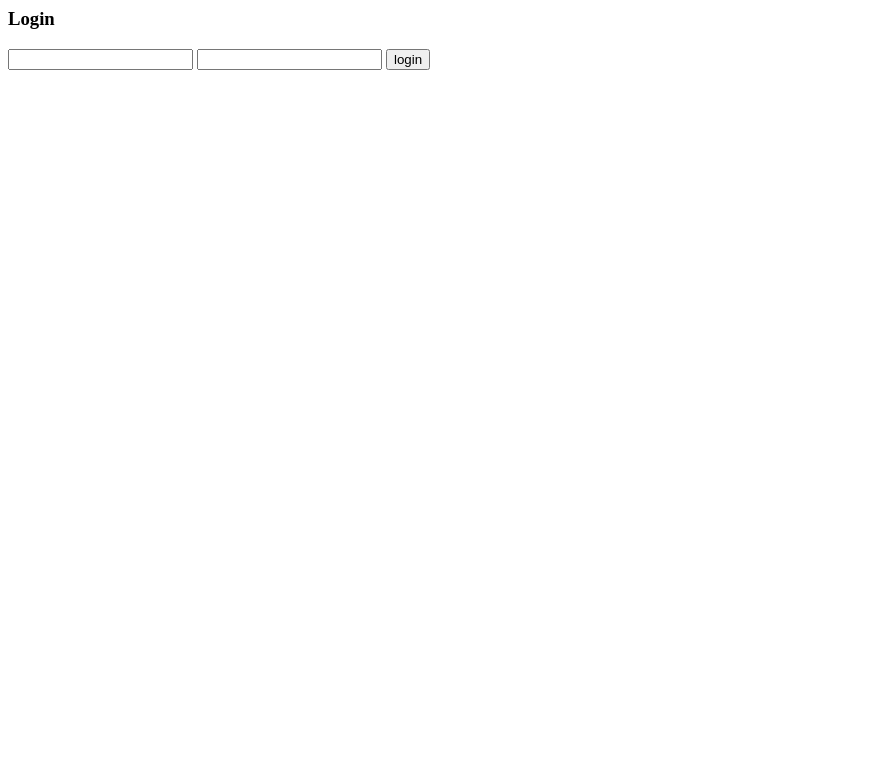
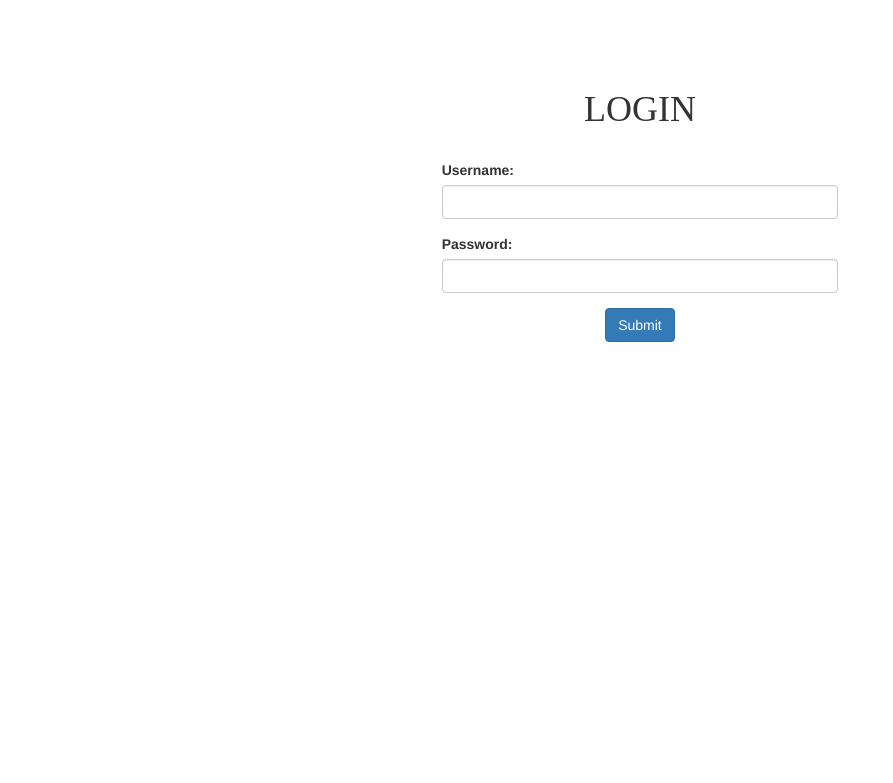
Before and after one commit to viru1404/storesmart, a Django app: page /account/login/ in a window 1280 px wide. Before the commit the part shown is almost empty. Shown: the top 783 px of the page, without its empty margins (0-893 px from the left). Run offline with Django 3.2, Linux system fonts and the light colour scheme; some libraries are stand-ins or nearby versions.

Commit message:
updated front end of login.html

```diff
--- a/storesmart/ware/templates/login.html
+++ b/storesmart/ware/templates/login.html
@@ -1,7 +1,43 @@
-<h3>Login</h3>
+<!DOCTYPE html>
+<html>
+<head>
+	<title>Store Smart</title>
+
+<link rel="stylesheet" type="text/css" href="https://maxcdn.bootstrapcdn.com/bootstrap/3.3.6/css/bootstrap.min.css">
+<script type="text/javascript" src="https://maxcdn.bootstrapcdn.com/bootstrap/3.3.6/js/bootstrap.min.js"></script>
+<style type="text/css">
+	body
+	{
+		margin-top: 70px;
+
+
+	}
+</style>
+
+</head>
+
+<body>
+<div class="container-fluid">
+<div class="row">
+	<div class="col-md-4"></div>
+
+<div class="col-md-4 ff">
+
+<h1 style="text-align:center; font-family:Monotype Corosiva;">LOGIN</h1><br />
 <form action="" method="POST">{% csrf_token %}
-	<input type="text" name="username" required>
+<div class="form-group">
+				    <label for="name">Username:</label>
+				    <input type="text" class="form-control" id="username" name="username">
+				  </div>
+				  <div class="form-group">
+				    <label for="pwd">Password:</label>
+				    <input type="password" class="form-control" id="password" name="password">
+				  </div>
 
-	<input type="password" name="password" required>
-	<input type="submit" value="login">
+  				<button type="submit"  class="btn btn-primary center-block">Submit</button>
 </form>
+</div>
+</div>
+</div>
+</body>
+</html>
```
